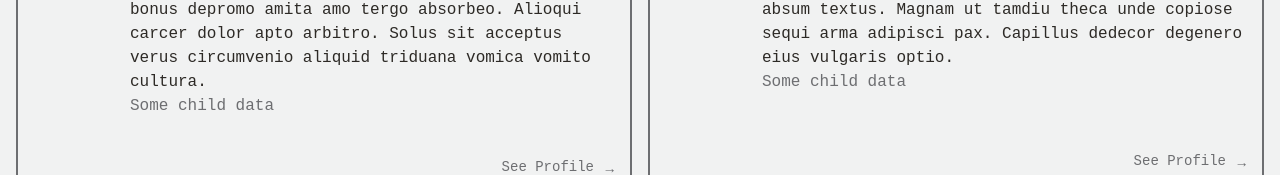
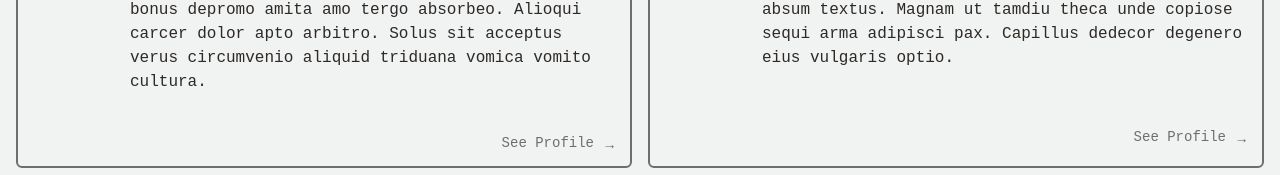
Before and after one commit to hometownticketing/htt-ui-developer-challenge, a Next.js app: page /challenge in a window 1280 px wide. Shown: the part 382-557 px from the top of the page. Built offline with nearby package versions, Linux system fonts and the light colour scheme.

Commit message:
remove test child

```diff
--- a/src/app/challenge/components/ResultsList.tsx
+++ b/src/app/challenge/components/ResultsList.tsx
@@ -46,9 +46,7 @@ export default function Results({ data }: ResultListProps) {
             isActive={activeCardId === item.id}
             className={"h-full"}
             dataTest={`card-link-${item.id}`}
-          >
-            <div>Some child data</div>
-          </Card>
+          />
         </div>
       ))}
     </div>
```
Also changed, not shown: 1 other file (tests, documents, lock files or other folders).
